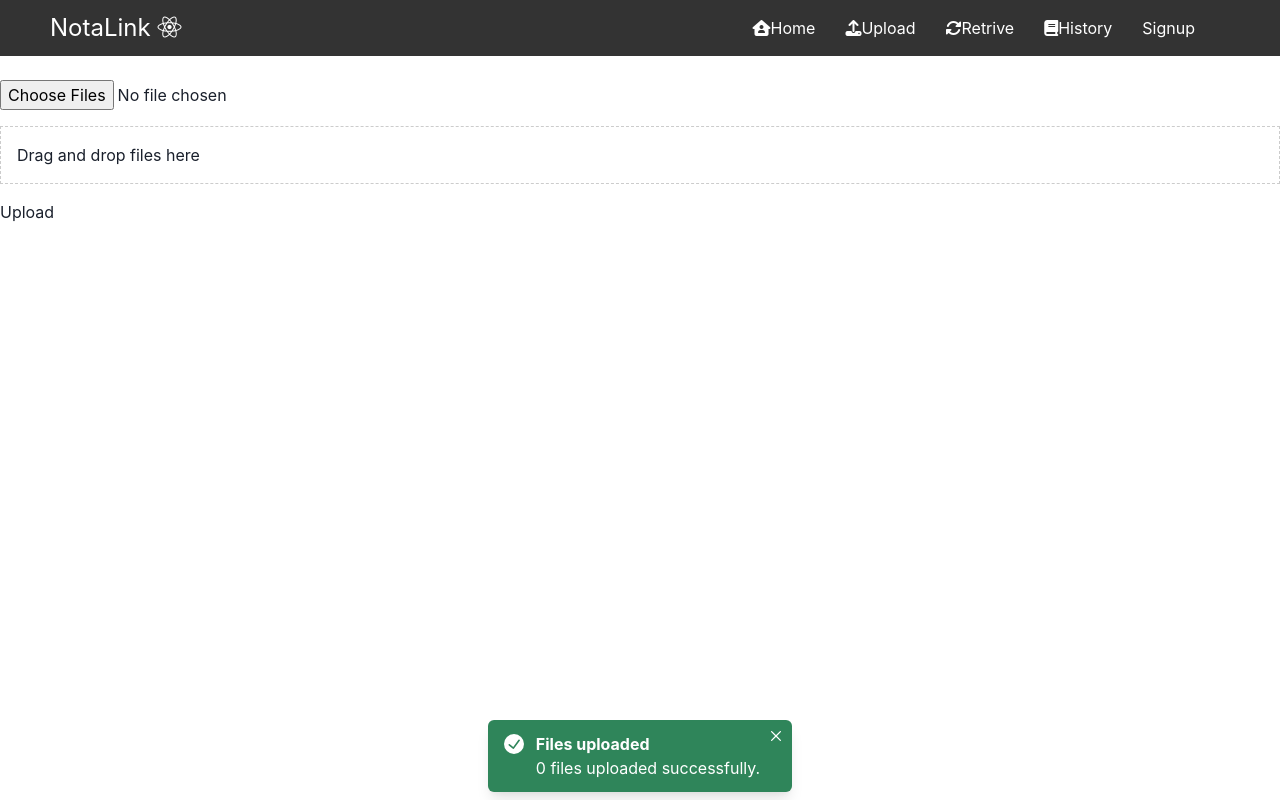
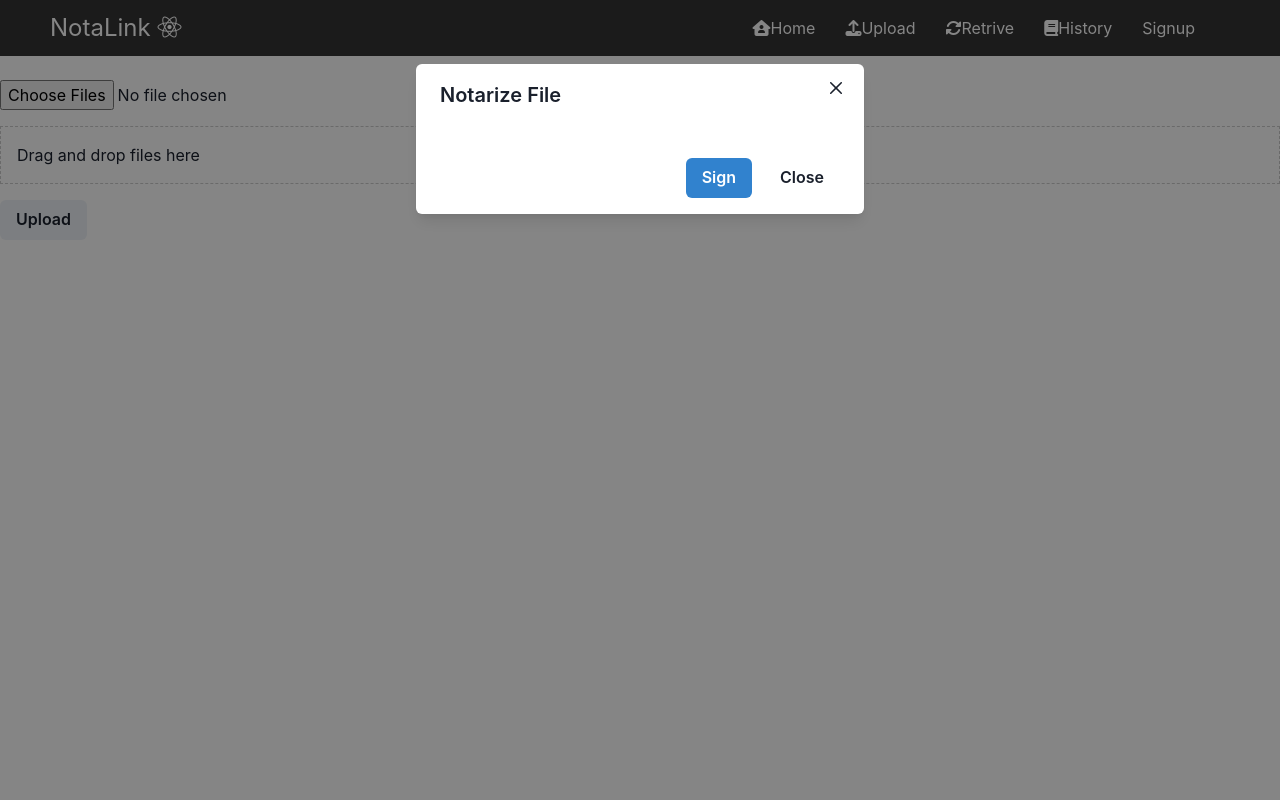
Before and after one commit to mobmatt/Nota-Link, a React (Create React App) app in the folder Nota-Link/: page /upload in a window 1280 px wide. Both pictures are taken after a click on the button "Upload". Built offline with nearby package versions, Linux system fonts and the light colour scheme.

Commit message:
modal added to upload widget

```diff
--- a/Nota-Link/src/pages/Upload.jsx
+++ b/Nota-Link/src/pages/Upload.jsx
@@ -1,9 +1,22 @@
 import React, { useState } from 'react';
-import { useToast } from '@chakra-ui/react';
+import { useToast, useDisclosure } from '@chakra-ui/react';
+import {
+  Modal,
+  ModalOverlay,
+  ModalContent,
+  ModalHeader,
+  ModalFooter,
+  ModalBody,
+  ModalCloseButton,
+  Button,
+  Spinner, // Import the Spinner component
+} from '@chakra-ui/react';
 
 const Upload = () => {
   const [selectedFiles, setSelectedFiles] = useState([]);
+  const [uploading, setUploading] = useState(false); // State to track uploading state
   const toast = useToast();
+  const { isOpen, onOpen, onClose } = useDisclosure();
 
   const handleFileChange = (e) => {
     const files = Array.from(e.target.files);
@@ -21,6 +34,10 @@ const Upload = () => {
   };
 
   const handleUpload = () => {
+    // Simulate uploading process
+    setUploading(true);
+
+    setTimeout(() => {
       // Handle uploading selectedFiles here
       toast({
         title: 'Files uploaded',
@@ -29,7 +46,11 @@ const Upload = () => {
         duration: 3000,
         isClosable: true,
       });
+
+      setUploading(false);
       setSelectedFiles([]);
+      onClose(); // Close the modal after uploading
+    }, 2000); // Simulated upload time
   };
 
   return (
@@ -46,12 +67,42 @@ const Upload = () => {
       >
         Drag and drop files here
       </div>
-      <button onClick={handleUpload}>Upload</button>
-      <div>
-        {selectedFiles.map((file, index) => (
+      <Button onClick={onOpen}>Upload</Button>
+
+      <Modal isOpen={isOpen} onClose={onClose}>
+        <ModalOverlay />
+        <ModalContent>
+          <ModalHeader>Notarize File</ModalHeader>
+          <ModalCloseButton />
+          <ModalBody>
+            {uploading ? (
+              <div style={{ textAlign: 'center' }}>
+                <Spinner size="xl" />
+                <p>Uploading...</p>
+              </div>
+            ) : (
+              // Your modal content here
+              selectedFiles.map((file, index) => (
                 <div key={index}>{file.name}</div>
-        ))}
-      </div>
+              ))
+            )}
+          </ModalBody>
+
+          <ModalFooter>
+            <Button
+              colorScheme="blue"
+              mr={3}
+              onClick={handleUpload}
+              disabled={uploading} // Disable the button while uploading
+            >
+              Sign
+            </Button>
+            <Button variant="ghost" onClick={onClose} disabled={uploading}>
+              Close
+            </Button>
+          </ModalFooter>
+        </ModalContent>
+      </Modal>
     </div>
   );
 };
```
Lines whose indentation alone changed are shown as unchanged.
